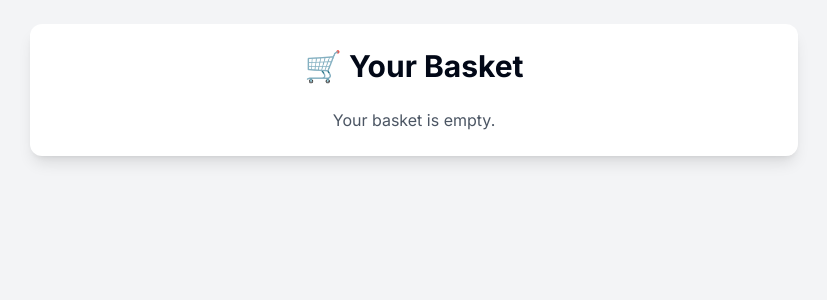
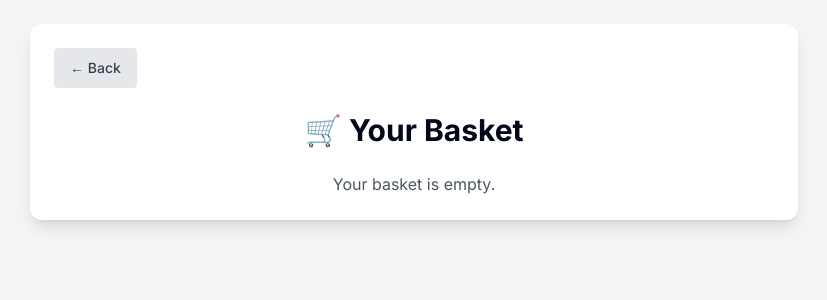
Before and after one commit to alexischry123x/WorldFoodByMap, a React (Vite) app: page /basket in a window 1280 px wide. Shown: the top 300 px of the page, without its empty margins (226-1053 px from the left). Built offline with nearby package versions, Linux system fonts and the light colour scheme.

Commit message:
Update Basket.tsx

```diff
--- a/src/pages/Basket.tsx
+++ b/src/pages/Basket.tsx
@@ -2,27 +2,41 @@ import React from "react";
 import { useCart } from "../components/CartContext";
 import { Button } from "@/components/ui/button";
 import { Input } from "@/components/ui/input";
+import { useNavigate } from "react-router-dom"; // <-- import navigate
 
 const Basket: React.FC = () => {
   const { cart, addToCart, removeFromCart, clearCart } = useCart();
+  const navigate = useNavigate(); // <-- initialize navigate
 
   // Calculate total price
   const totalPrice = cart.reduce((sum, item) => sum + item.price * item.quantity, 0);
 
   const handleQuantityChange = (id: string, quantity: number) => {
     if (quantity < 1) return;
-    addToCart({ ...cart.find(i => i.id === id)!, quantity: quantity - cart.find(i => i.id === id)!.quantity });
+    addToCart({
+      ...cart.find(i => i.id === id)!,
+      quantity: quantity - cart.find(i => i.id === id)!.quantity,
+    });
   };
 
   return (
     <div className="min-h-screen p-6 bg-gray-100">
       <div className="max-w-3xl mx-auto bg-white p-6 rounded-xl shadow-lg">
+        {/* Back Button */}
+        <Button
+          onClick={() => navigate(-1)} // <-- go back
+          className="mb-6 bg-gray-200 hover:bg-gray-300 text-gray-700 py-2 px-4 rounded"
+        >
+          ← Back
+        </Button>
+
         <h1 className="text-3xl font-bold mb-6 text-center">🛒 Your Basket</h1>
 
         {cart.length === 0 ? (
           <p className="text-center text-gray-600">Your basket is empty.</p>
         ) : (
           <>
+            {/* Basket items */}
             <div className="space-y-4">
               {cart.map(item => (
                 <div key={item.id} className="flex justify-between items-center border-b py-2">
@@ -49,6 +63,7 @@ const Basket: React.FC = () => {
               ))}
             </div>
 
+            {/* Total & actions */}
             <div className="mt-6 flex justify-between items-center">
               <h2 className="text-xl font-bold">Total: €{totalPrice.toFixed(2)}</h2>
               <div className="space-x-2">
```
